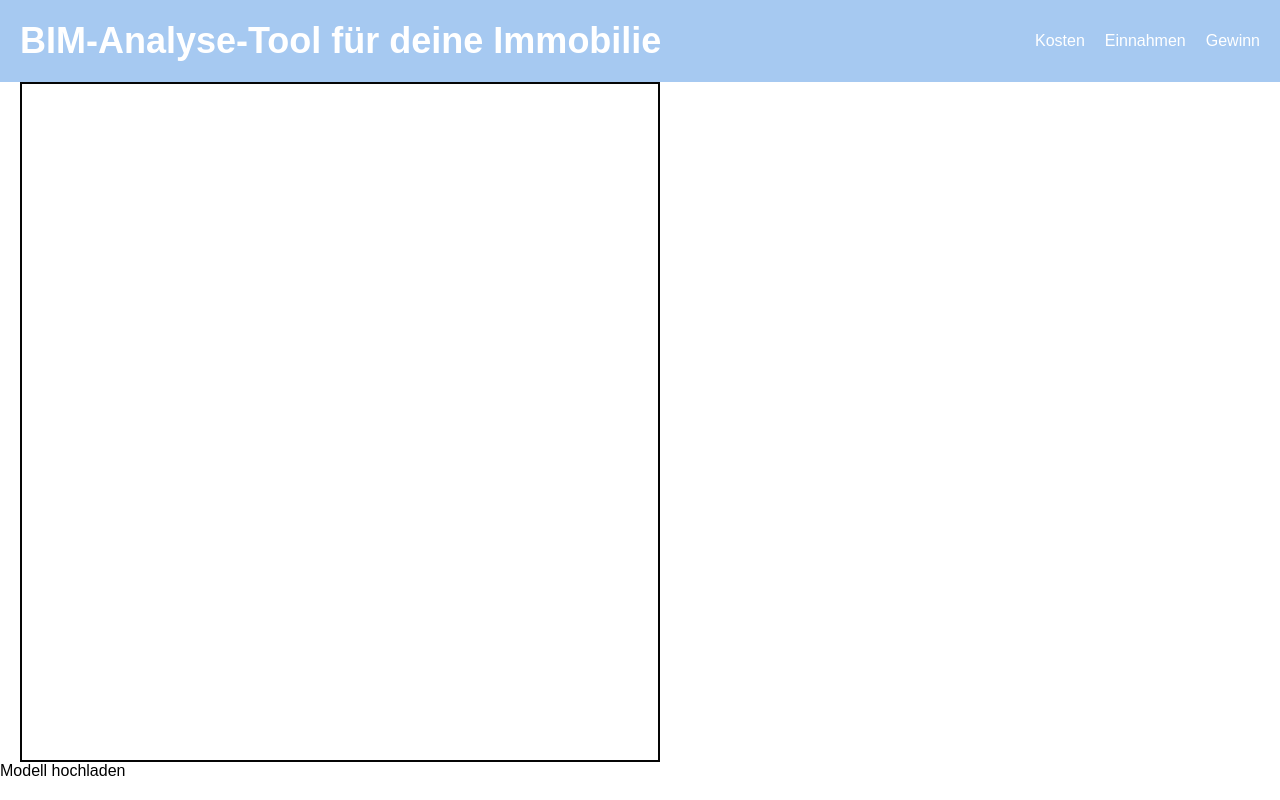
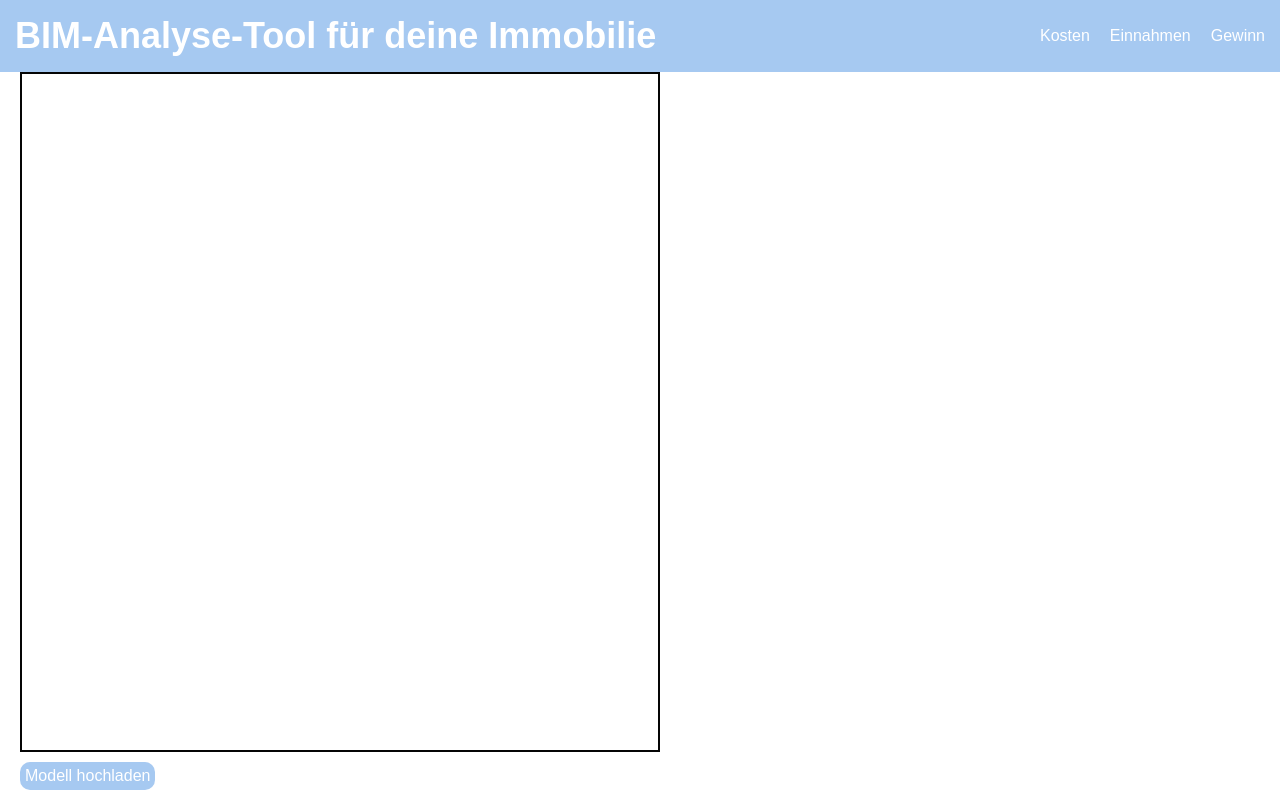
Before and after one commit to johannaschuster/BIM_Projekt, a website with bundled scripts: page index.html in a window 1280 px wide. Built offline with nearby package versions, Linux system fonts and the light colour scheme; what web-ifc-viewer would draw is missing.

```diff
--- a/styles.css
+++ b/styles.css
@@ -8,7 +8,7 @@
 header {
     background-color: #A6c9f1;
     color: white;
-    padding: 20px;
+    padding: 15px;
     display: flex;
     justify-content: space-between;
     align-items: center;
@@ -46,15 +46,19 @@
     overflow: hidden;
 }
 
-.upload-button {
+upload-button {
+    display: inline-block;
     background-color: #A6c9f1;
-    width: 100%;
-    height: 40px;
-    border: none;
+    border-radius: 10px;
+    border: 4px #A6c9f1;
+    color: white;
     text-align: center;
-    top: auto;
-    left: auto;
-    bottom: auto;
+    font-family: canada-type-gibson, sans-serif;
+    padding: 5px;
+    cursor: pointer;
+    margin: 10px;
+    margin-left: 20px;
+
 }
 .basic-button:hover {
     background-color: #2c519a;
```
Also changed, not shown: utils/button.js (+0 -8 lines).
